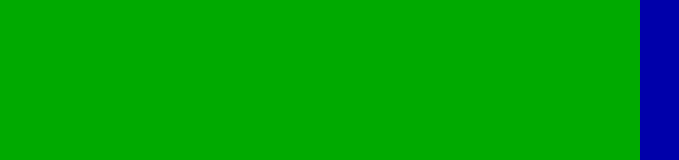
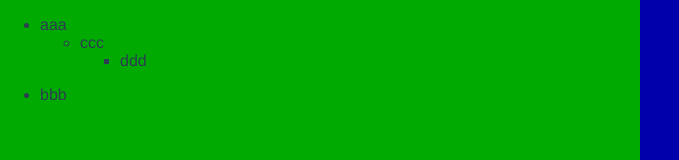
Before and after one commit to jagpotato/dirtree-editor, a Vue app: page / in a window 1280 px wide. Shown: the top 160 px of the page, without its empty margins (0-679 px from the left). Built offline with nearby package versions, Linux system fonts and the light colour scheme.

Commit message:
display tree

```diff
--- a/src/App.vue
+++ b/src/App.vue
@@ -21,7 +21,6 @@ body {
   font-family: 'Avenir', Helvetica, Arial, sans-serif;
   -webkit-font-smoothing: antialiased;
   -moz-osx-font-smoothing: grayscale;
-  text-align: center;
   color: #2c3e50;
   width: 100%;
   height: 100%;
--- a/src/components/Editor.vue
+++ b/src/components/Editor.vue
@@ -1,11 +1,25 @@
 <template>
   <div id="editor">
+    <ul v-for="(directory, index) in directories" :key="index">
+      <TreeNode :node="directory"></TreeNode>
+    </ul>
   </div>
 </template>
 
 <script>
+import TreeNode from '@/components/TreeNode'
+import {mapState} from 'vuex'
+
 export default {
-  name: 'Editor'
+  name: 'Editor',
+  computed: {
+    ...mapState('editor', [
+      'directories'
+    ])
+  },
+  components: {
+    TreeNode
+  }
 }
 </script>
 
--- a/src/components/Main.vue
+++ b/src/components/Main.vue
@@ -8,15 +8,9 @@
 <script>
 import Editor from '@/components/Editor'
 import Output from '@/components/Output'
-import {mapState} from 'vuex'
 
 export default {
   name: 'Main',
-  computed: {
-    ...mapState('editor', [
-      'potato'
-    ])
-  },
   components: {
     Editor,
     Output
--- /dev/null
+++ b/src/components/TreeNode.vue
@@ -0,0 +1,29 @@
+<template>
+  <li id="tree-node" @click.stop="click">
+    {{node.name}}
+    <ul>
+      <TreeNode v-for="(child, index) in node.children" :key="index" :node="child"></TreeNode>
+    </ul>
+  </li>
+</template>
+
+<script>
+// import {mapActions} from 'vuex'
+export default {
+  name: 'TreeNode',
+  props: {
+    node: Object
+  },
+  methods: {
+    click () {
+      this.$store.dispatch('editor/print', {
+        node: this.node
+      })
+    }
+  }
+}
+</script>
+
+<!-- Add "scoped" attribute to limit CSS to this component only -->
+<style scoped lang="scss">
+</style>
--- a/src/store/editor.js
+++ b/src/store/editor.js
@@ -1,8 +1,18 @@
 const state = {
-  potato: 'hello'
+  directories: [
+    {name: 'aaa', children: [{name: 'ccc', children: [{name: 'ddd', children: []}]}]},
+    {name: 'bbb', children: []}
+  ]
 }
-const mutations = {}
-const actions = {}
+const mutations = {
+  add (state) {
+  }
+}
+const actions = {
+  print ({commit}, {node}) {
+    console.log(node)
+  }
+}
 
 export default {
   namespaced: true,
```
